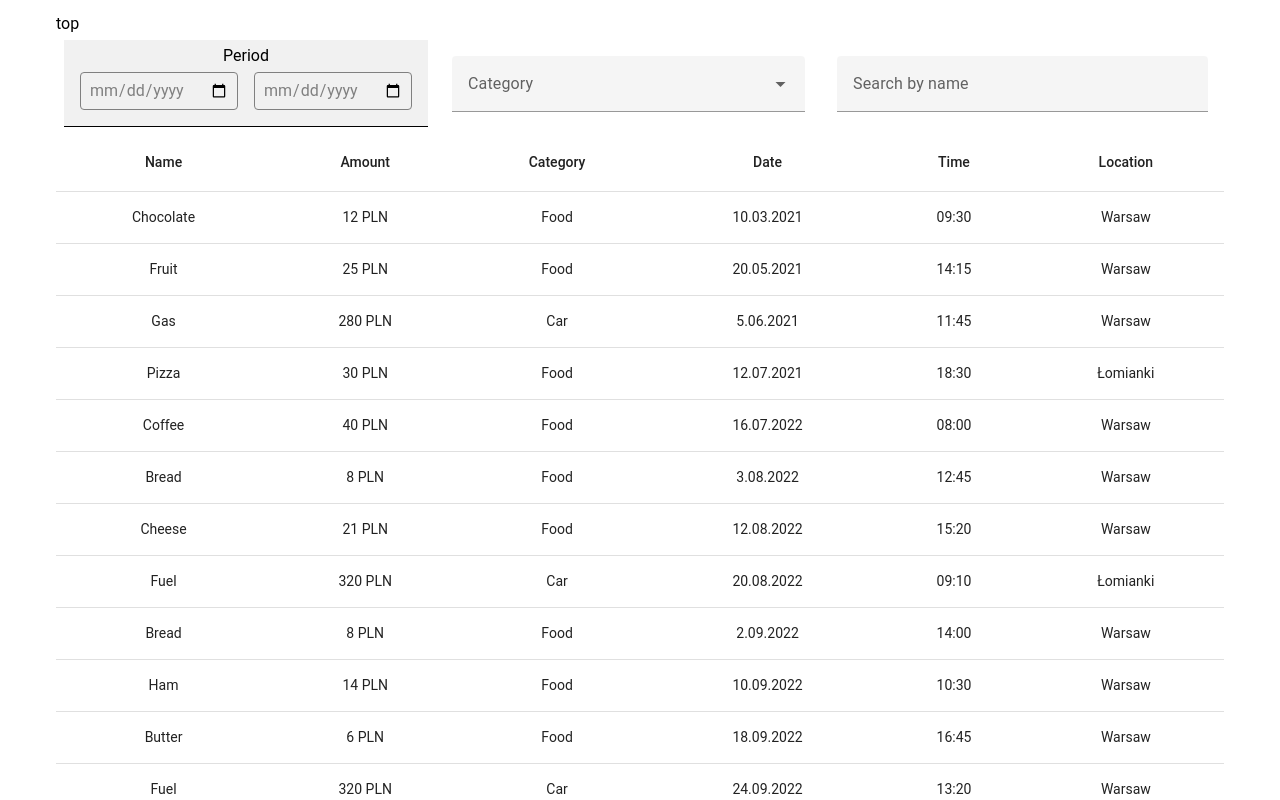
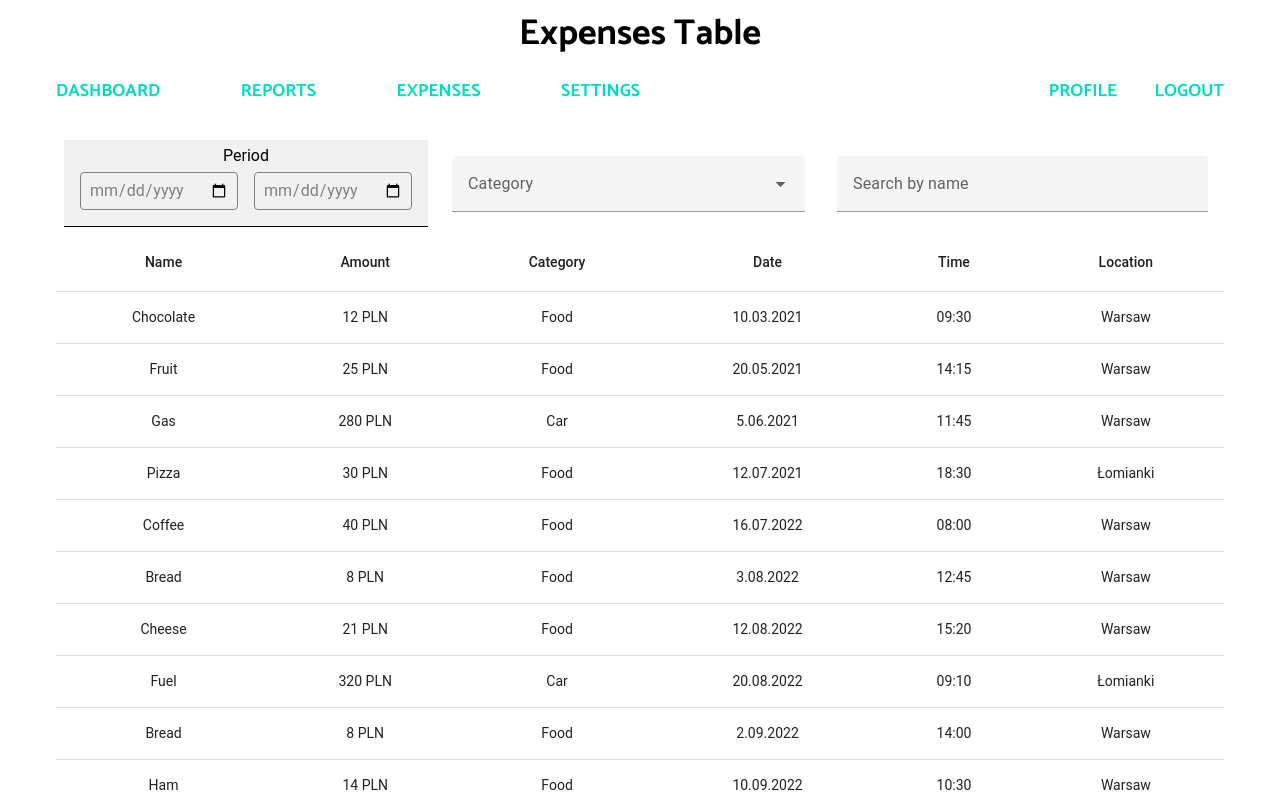
Before and after one commit to Jinpai666/expenses-viewer, a Vue app: page / in a window 1280 px wide. Shown: the top 800 px of the page. Built offline with nearby package versions, Linux system fonts and the light colour scheme.

Commit message:
menus done

```diff
--- a/index.html
+++ b/index.html
@@ -3,6 +3,9 @@
   <head>
     <meta charset="UTF-8" />
     <link rel="icon" type="image/svg+xml" href="/dollar.svg" />
+      <link rel="preconnect" href="https://fonts.googleapis.com">
+      <link rel="preconnect" href="https://fonts.gstatic.com" crossorigin>
+      <link href="https://fonts.googleapis.com/css2?family=Catamaran:wght@400;700&family=Roboto+Mono:wght@300;400;700&display=swap" rel="stylesheet">
     <meta name="viewport" content="width=device-width, initial-scale=1.0" />
     <title>Expenses Viewer</title>
   </head>
--- a/src/App.vue
+++ b/src/App.vue
@@ -6,6 +6,7 @@ import TopNavigation from "./components/topNavigation/TopNavigation.vue";
 
 <template>
   <VContainer class="container">
+    <h1>Expenses Table</h1>
     <TopNavigation/>
     <MobileNavigation/>
     <ExpensesTable />
@@ -17,4 +18,10 @@ import TopNavigation from "./components/topNavigation/TopNavigation.vue";
   .container{
     max-width: 1200px !important;
   }
+  h1{
+    font-family: 'Catamaran', sans-serif;
+    font-weight: bold;
+    font-size: 36px;
+    text-align: center;
+  }
 </style>
--- a/src/components/mobileNavigation/MobileNavigation.vue
+++ b/src/components/mobileNavigation/MobileNavigation.vue
@@ -1,7 +1,25 @@
 <template>
-<div>
-  top
-</div>
+  <v-menu >
+    <template v-slot:activator="{ props }">
+      <v-btn
+          class="mobile-menu"
+          v-bind="props"
+          icon="mdi-menu"
+      >
+      </v-btn>
+    </template>
+    <v-list>
+      <v-list-item
+          v-for="(item, index) in items"
+          :key="index"
+          :value="index"
+      >
+        <v-list-item-title>
+          <a class="mobile-menu__link" href="#">{{ item.title }}</a>
+        </v-list-item-title>
+      </v-list-item>
+    </v-list>
+  </v-menu>
 </template>
 
 <script>
--- a/src/components/topNavigation/TopNavigation.vue
+++ b/src/components/topNavigation/TopNavigation.vue
@@ -1,36 +1,33 @@
 <template>
-  <v-menu >
-    <template v-slot:activator="{ props }">
-      <v-btn
-          class="mobile-menu"
-          v-bind="props"
-          icon="mdi-menu"
-      >
-      </v-btn>
-    </template>
-    <v-list>
-      <v-list-item
-          v-for="(item, index) in items"
-          :key="index"
-          :value="index"
-      >
-        <v-list-item-title>
-          <a class="mobile-menu__link" href="#">{{ item.title }}</a>
-          </v-list-item-title>
-      </v-list-item>
-    </v-list>
-  </v-menu>
+  <div class="navigation">
+    <ul class="navigation__list navigation__list_left">
+      <li class="navigation__item" v-for="(item, index) in leftItems" :key="index">
+        <a class="navigation__link" href="#"></a>
+        {{ item.title }}
+      </li>
+    </ul>
+    <ul class="navigation__list navigation__list_right">
+      <li class="navigation__item" v-for="(item, index) in rightItems" :key="index">
+        <a class="navigation__link" href=""></a>
+        {{ item.title }}
+      </li>
+    </ul>
+  </div>
+
 </template>
 
 <script>
 export default {
   data: () => ({
     name: "TopNavigation",
-    items: [
+    leftItems: [
       { title: 'Dashboard' },
       { title: 'Reports' },
       { title: 'Expenses' },
       { title: 'Settings' },
+
+    ],
+    rightItems: [
       { title: 'Profile' },
       { title: 'Logout' },
     ],
--- a/src/components/topNavigation/topNavigation.scss
+++ b/src/components/topNavigation/topNavigation.scss
@@ -0,0 +1,30 @@
+.navigation{
+  font-family: 'Catamaran', sans-serif;
+  height: 80px;
+  display: flex;
+  justify-content: space-between;
+  align-items: center;
+  color: #00ddc2;
+  text-shadow: #00ddc2;
+  font-size: 1.1rem;
+  font-weight: 700;
+  text-transform: uppercase;
+  &__item {
+
+    &:hover {
+      cursor: pointer;
+      color: #00ddc2;
+      text-shadow: 0 0 15px #00ddc2;
+    }
+  }
+  &__list{
+    display: flex;
+    justify-content: space-between;
+  &_left{
+    width: 50%;
+  }
+  &_right{
+    width: 15%;
+  }
+  }
+}
```
